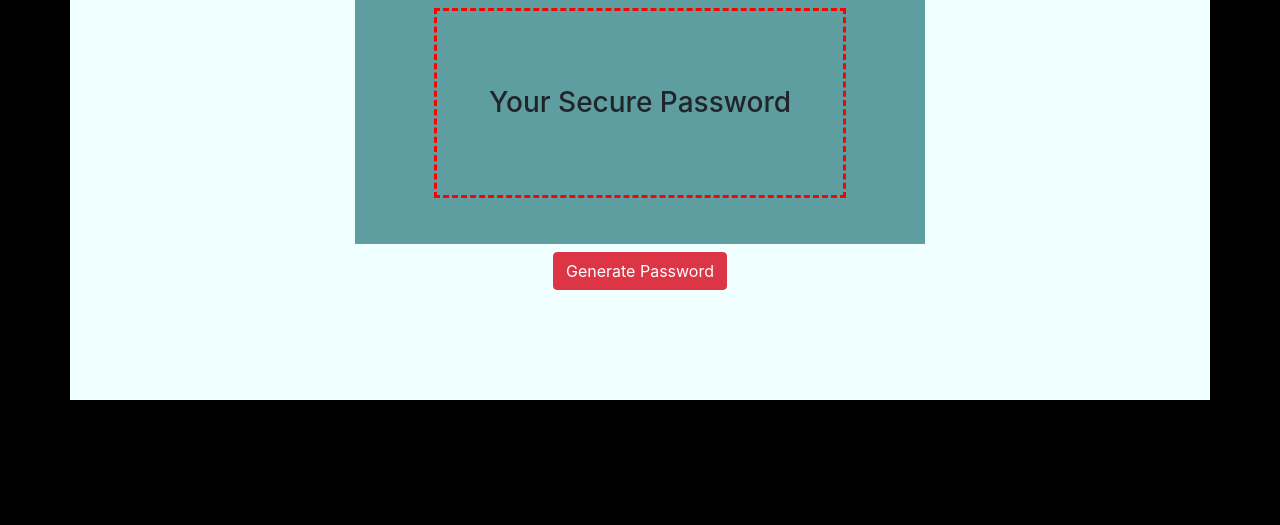
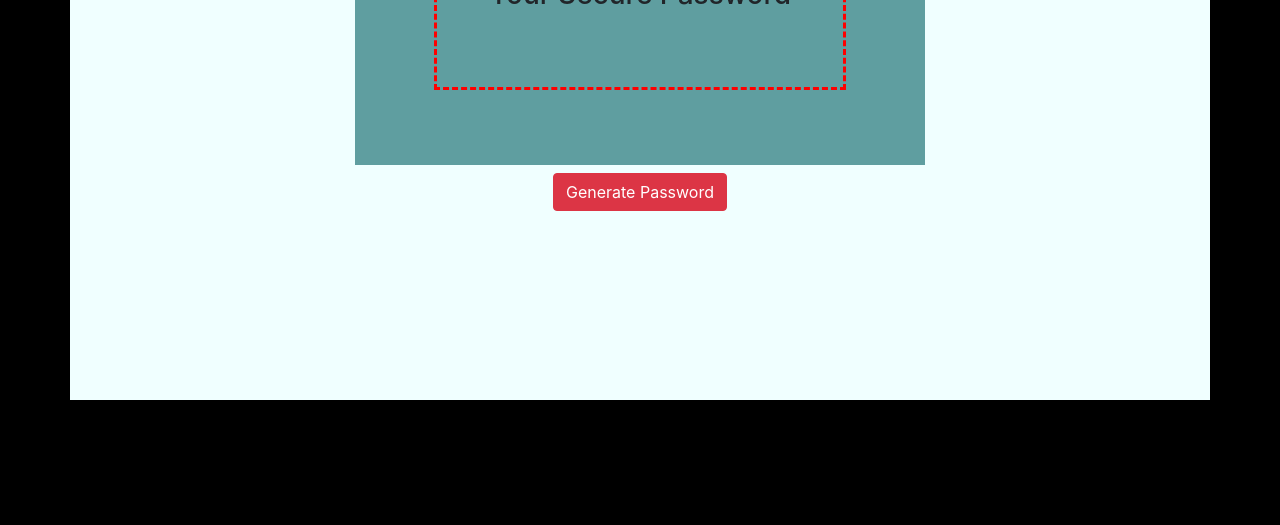
Before and after one commit to GormTheWyrm/PasswordHomework, a plain HTML site: page index.html in a window 1280 px wide. Shown: the part 325-850 px from the top of the page. Drawn offline with nearby package versions, Linux system fonts and the light colour scheme.

Commit message:
now generates a password and adjusts div height to password

```diff
--- a/script.js
+++ b/script.js
@@ -19,6 +19,7 @@ var hasUpper;
 var hasNum;
 var hasSpecial;
 var isValid = false;
+var pw = document.querySelector("#pw");
 
 //goal is to create a string using up to 4 groups
     //use 4 arrays to pick a random character
@@ -83,15 +84,12 @@ function createPassword() {
                 // not including finalArray.length but thats ok, because finallArray[length] is null
             //FIX *************
         pwArray[i] = finalArray[x];
-        // password += finalArray[x];   //failed
-        // password = password.concat(finalArray[x]);       //failed
-            //going to use .join to make an array a string!
-        // console.log("my password is" + pwArray[i]);
+
     }
     password = pwArray.join("");
     console.log("may password is "+password);
-
-        //for length pick random number
+        //make this replace "pw"s text content
+        pw.textContent = password;
 }   //end of createPassword function
 
 
--- a/style.css
+++ b/style.css
@@ -20,19 +20,21 @@ margin-right: auto;
 #bckgrnd{
 align-content: center;
 margin: auto;
-height: 360px;
+/* height: 360px; */
+height: auto;
 /* width: 600px; */
 background-color: cadetblue;
 /* container not fitting max size... may need to do this manually */
 }
 
 #pw{
-    padding: 75px 5px 75px;
+    padding: 5px 5px 75px;
     border: dashed  red;
     margin-left: 5vw;
     margin-right: 5vw;
         /* this will break if viewed on a ginormous screen.  */
-
+        margin-bottom: 75px;
+        word-wrap: break-word;
 }
 #generateButton{
     /* padding: 2px 14px; */
```
Also changed, not shown: 1 other file.
